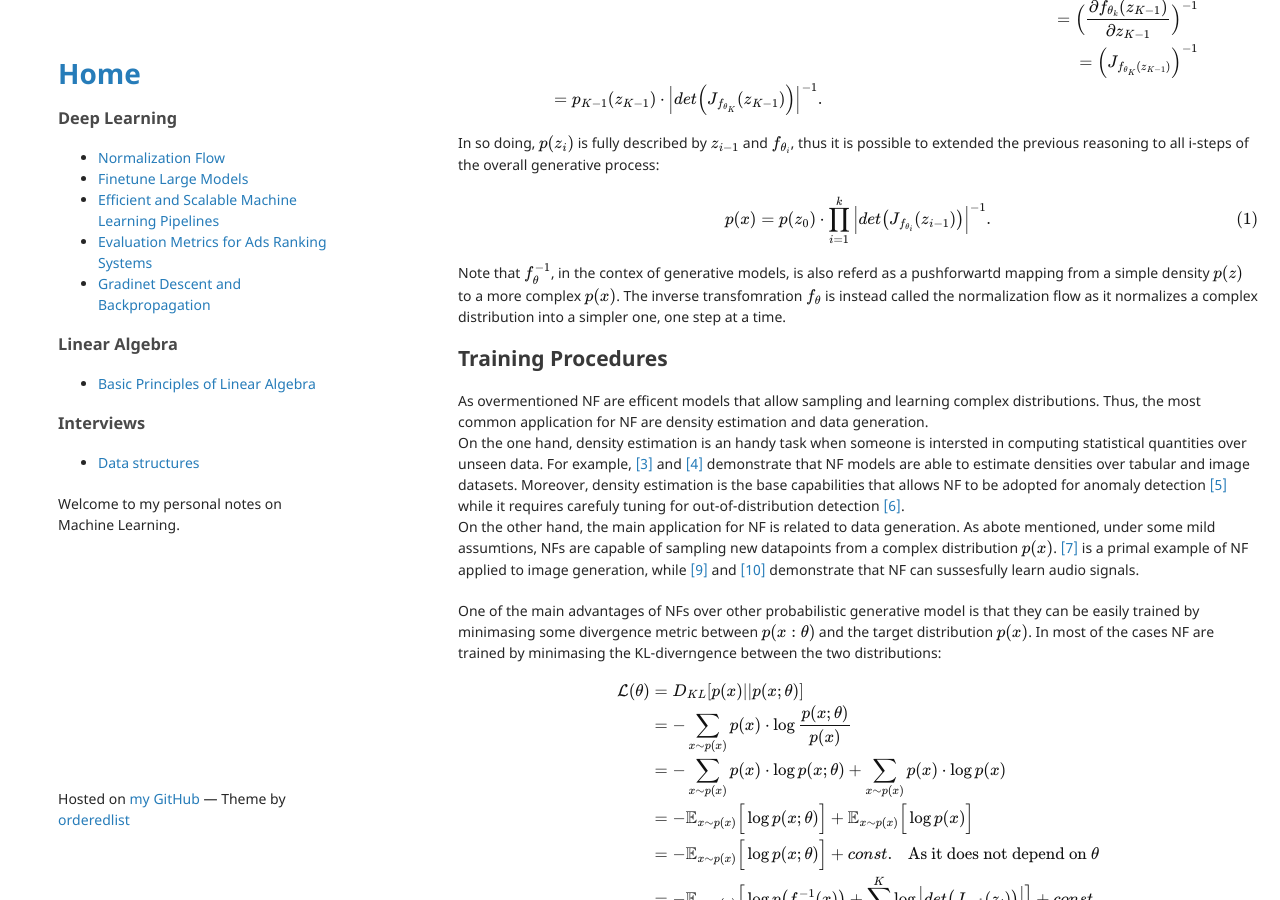
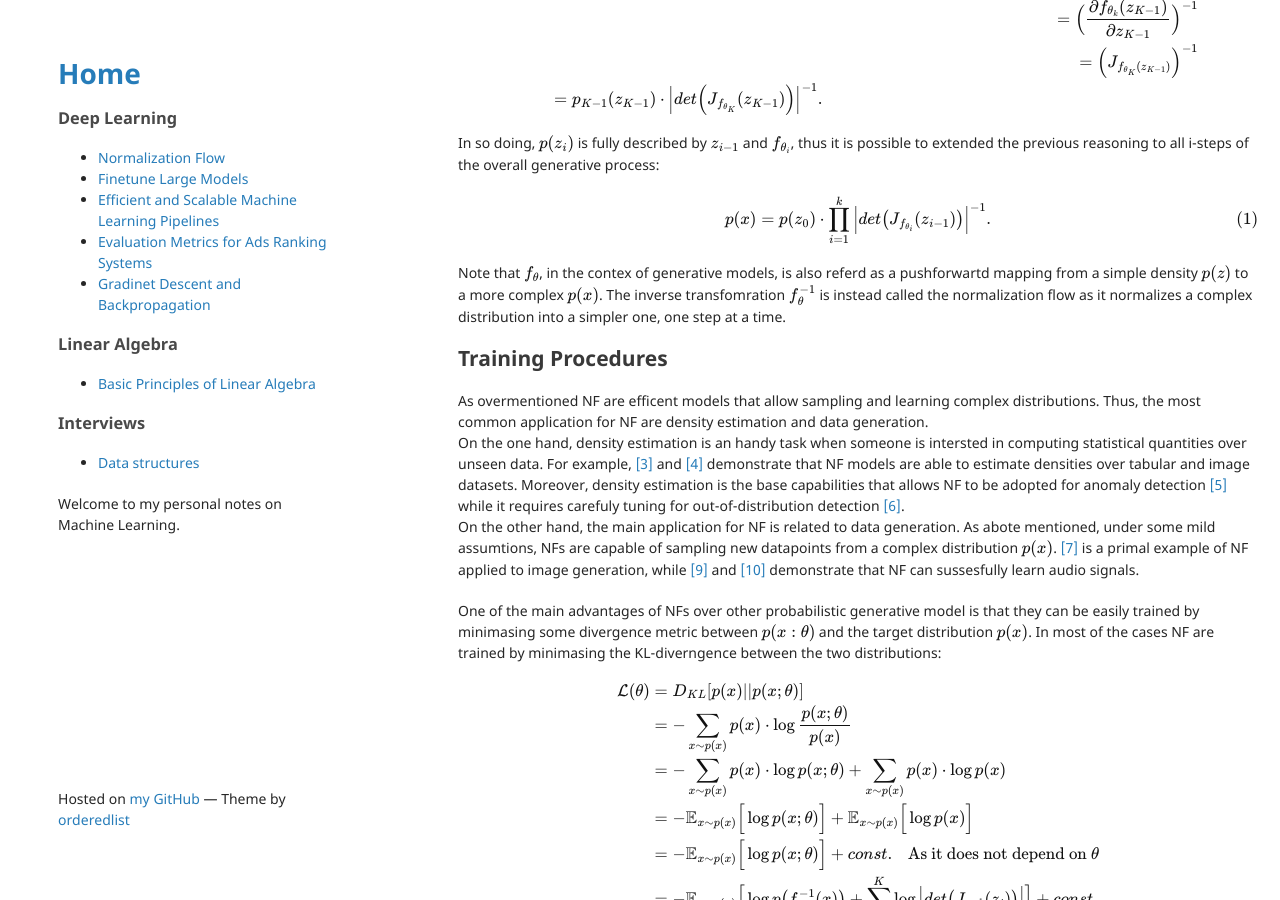
Before and after one commit to andompesta/andompesta.github.io, a Jekyll site: the page built from _posts/2023-11-17-normalization-flow.md, in a window 1280 px wide and 900 px high, scrolled down 2485 px. Built offline with Jekyll 4.4.1, drawn with Linux system fonts in a browser that asks for light colours; some of the changed text lies outside the part shown.

Commit message:
fix error in pushforward and normalizng function

```diff
--- a/_posts/2023-11-17-normalization-flow.md
+++ b/_posts/2023-11-17-normalization-flow.md
@@ -98,8 +98,8 @@ p(x) = p(z_0) \cdot \prod_{i=1}^k \Big| det \big( J_{f_{\theta_i}}(z_{i-1}) \big
 \end{equation}
 $$
 
-Note that $f_{\theta}^{-1}$, in the contex of generative models, is also referd as a pushforwartd mapping from a simple density $p(z)$ to a more complex $p(x)$.
-The inverse transfomration $f_{\theta}$ is instead called the normalization flow as it normalizes a complex distribution into a simpler one, one step at a time.
+Note that $f_{\theta}$, in the contex of generative models, is also referd as a pushforwartd mapping from a simple density $p(z)$ to a more complex $p(x)$.
+The inverse transfomration $f_{\theta}^{-1}$ is instead called the normalization flow as it normalizes a complex distribution into a simpler one, one step at a time.
 
 
 ## Training Procedures
@@ -198,9 +198,8 @@ for epoch in range(epochs):
 
     for idx, (x, y) in enumerate(dataloader):
         optimizer.zero_grad()
-        log_prob, _ = model(x)
-        # nll
-        loss = -log_prob.mean()
+        log_prob, _ = model(x)  #
+        loss = -log_prob.mean()  # nll
         loss.backward()
         nn.utils.clip_grad_norm_(model.parameters(), 1)
         optimizer.step()
```
Also changed, not shown: other parts of _posts/2023-11-17-normalization-flow.md (+1 -1 lines).
